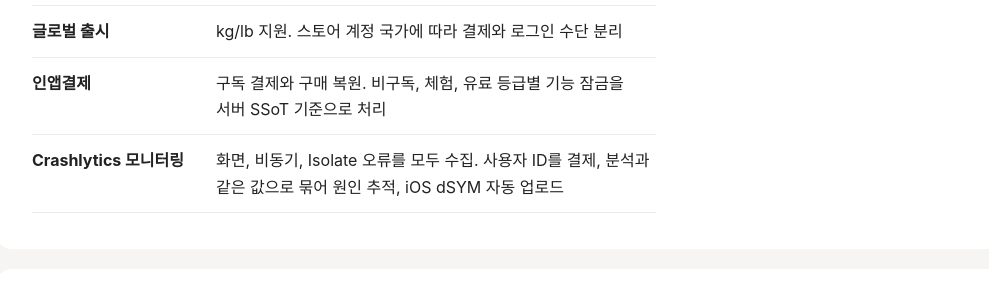
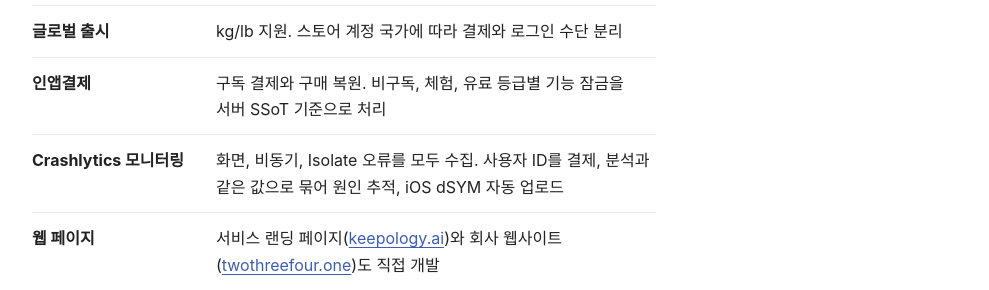
Before and after one commit to iamjakelee/iamjakelee.github.io, a plain HTML site: page index.html in a window 1280 px wide. Shown: the part 4974-5264 px from the top of the page, without its empty margins (136-1125 px from the left). Drawn offline with Linux system fonts and the light colour scheme; a web font is replaced by a local one.

Commit message:
Add Keepology web pages to project card
Co-Authored-By: Claude Opus 5.5 <noreply@anthropic.com>
Claude-Session: https://claude.ai/code/session_016GEzcz3uSqaj4weMDULFM6

```diff
--- a/index.html
+++ b/index.html
@@ -393,6 +393,7 @@
           <li><b>글로벌 출시</b><span>kg/lb 지원. 스토어 계정 국가에 따라 결제와 로그인 수단 분리</span></li>
           <li><b>인앱결제</b><span>구독 결제와 구매 복원. 비구독, 체험, 유료 등급별 기능 잠금을 서버 SSoT 기준으로 처리</span></li>
           <li><b>Crashlytics 모니터링</b><span>화면, 비동기, Isolate 오류를 모두 수집. 사용자 ID를 결제, 분석과 같은 값으로 묶어 원인 추적, iOS dSYM 자동 업로드</span></li>
+          <li><b>웹 페이지</b><span>서비스 랜딩 페이지(<a href="https://keepology.ai">keepology.ai</a>)와 회사 웹사이트(<a href="https://twothreefour.one">twothreefour.one</a>)도 직접 개발</span></li>
         </ul></div>
         <div><h4>사용 기술</h4><ul class="chips"><li>Flutter</li><li>Riverpod</li><li>go_router</li><li>Dio</li><li>Retrofit</li><li>Freezed</li><li>RevenueCat</li><li>Firebase (Crashlytics, Analytics, FCM)</li><li>GitHub Actions</li><li>fastlane</li></ul></div>
       </div>
```
